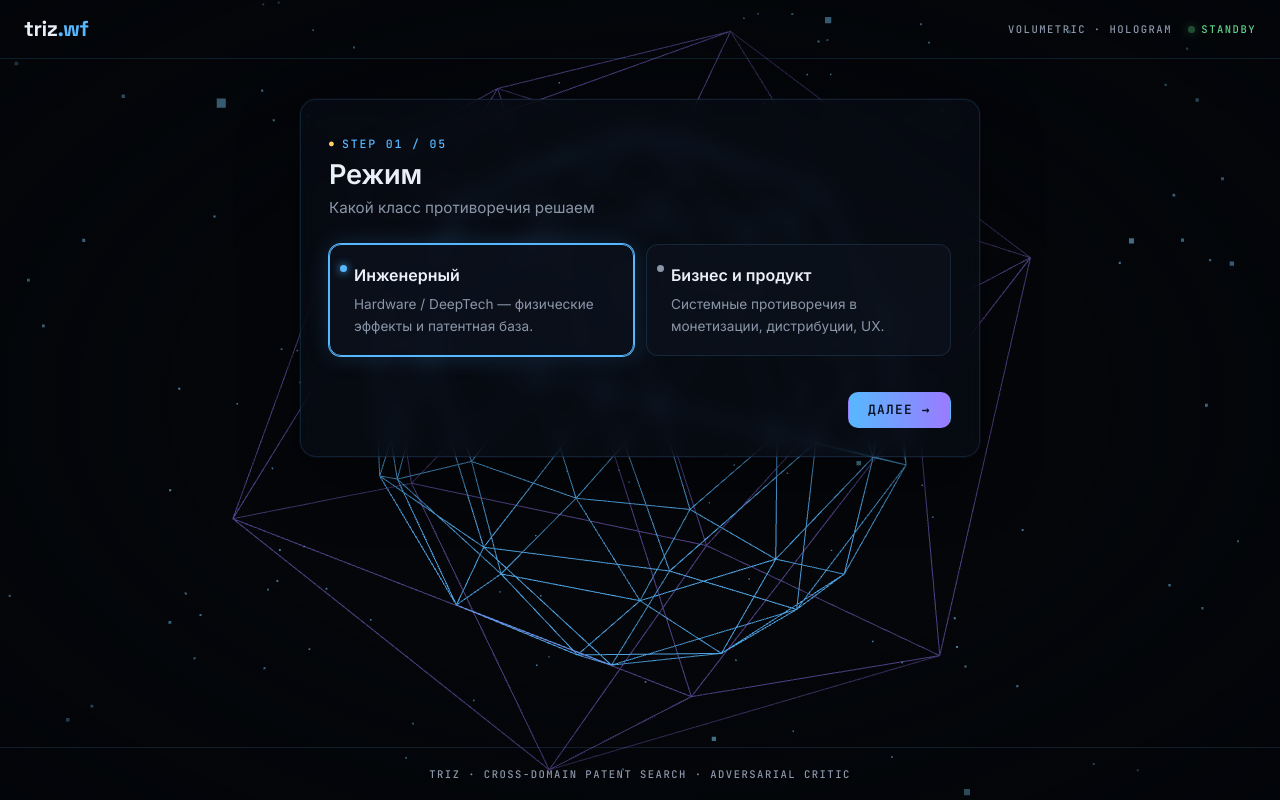
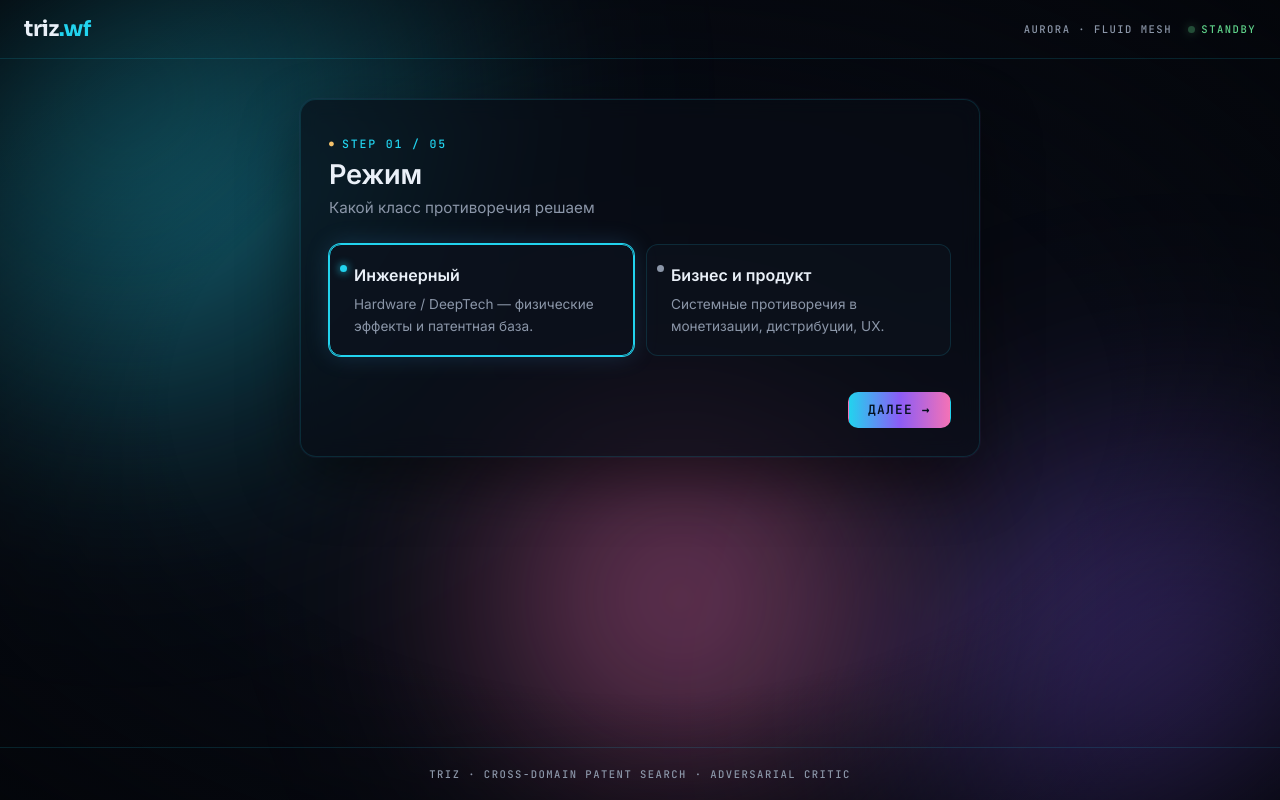
Before and after one commit to dimustriz/triz.wf, a plain HTML site: page web/index.html in a window 1280 px wide. Drawn offline with nearby package versions, Linux system fonts and the light colour scheme; animation ran at ten frames a second.

Commit message:
Add Aurora Mesh / Fluid theme (CSS gradients + glassmorphism)

```diff
--- a/web/app.js
+++ b/web/app.js
@@ -170,7 +170,6 @@ function bind() {
 async function onAction(action) {
   if (action === 'restart') {
     Object.assign(state, { step: 0, problem: '', context: '', status: 'idle', result: null, error: null });
-    if (window.TrizHolo) window.TrizHolo.calm();
     render();
     return;
   }
@@ -193,7 +192,6 @@ async function submit() {
   state.result = null;
   state.error = null;
   render();
-  if (window.TrizHolo) window.TrizHolo.burst();
 
   try {
     const res = await fetch('/api/solve', {
--- a/web/hologram.js
+++ /dev/null
@@ -1,98 +0,0 @@
-// Volumetric hologram background (Three.js WebGL).
-// Rotating wireframe crystal + floating particles; bursts on solve.
-import * as THREE from 'https://cdn.jsdelivr.net/npm/three@0.160.0/build/three.module.js';
-
-(function () {
-  const canvas = document.getElementById('hologram');
-  if (!canvas) return;
-
-  const reduceMotion = window.matchMedia && window.matchMedia('(prefers-reduced-motion: reduce)').matches;
-
-  let renderer, scene, camera, group;
-  let burst = 0;
-  let baseScale = 1;
-
-  try {
-    renderer = new THREE.WebGLRenderer({ canvas, antialias: true, alpha: true });
-    renderer.setPixelRatio(Math.min(window.devicePixelRatio || 1, 2));
-
-    scene = new THREE.Scene();
-    camera = new THREE.PerspectiveCamera(50, 1, 0.1, 100);
-    camera.position.z = 6.5;
-
-    group = new THREE.Group();
-    scene.add(group);
-
-    const inner = new THREE.Mesh(
-      new THREE.IcosahedronGeometry(2, 1),
-      new THREE.MeshBasicMaterial({ color: 0x57b8ff, wireframe: true, transparent: true, opacity: 0.65 }),
-    );
-    group.add(inner);
-
-    const outer = new THREE.Mesh(
-      new THREE.IcosahedronGeometry(2.9, 0),
-      new THREE.MeshBasicMaterial({ color: 0x9b7bff, wireframe: true, transparent: true, opacity: 0.3 }),
-    );
-    group.add(outer);
-
-    const count = 220;
-    const positions = new Float32Array(count * 3);
-    for (let i = 0; i < count; i++) {
-      const r = 3.4 + Math.random() * 1.8;
-      const theta = Math.random() * Math.PI * 2;
-      const phi = Math.acos(2 * Math.random() - 1);
-      positions[i * 3] = r * Math.sin(phi) * Math.cos(theta);
-      positions[i * 3 + 1] = r * Math.sin(phi) * Math.sin(theta);
-      positions[i * 3 + 2] = r * Math.cos(phi);
-    }
-    const pointsGeo = new THREE.BufferGeometry();
-    pointsGeo.setAttribute('position', new THREE.BufferAttribute(positions, 3));
-    const points = new THREE.Points(
-      pointsGeo,
-      new THREE.PointsMaterial({ color: 0x7fd0ff, size: 0.035, transparent: true, opacity: 0.6 }),
-    );
-    group.add(points);
-  } catch (err) {
-    console.error('[hologram] WebGL init failed:', err);
-    return;
-  }
-
-  function resize() {
-    const w = window.innerWidth, h = window.innerHeight;
-    renderer.setSize(w, h, false);
-    camera.aspect = w / h;
-    camera.updateProjectionMatrix();
-    baseScale = Math.min(1, Math.max(0.5, w / h));
-  }
-  window.addEventListener('resize', resize);
-  resize();
-
-  let mx = 0, my = 0;
-  window.addEventListener('pointermove', (e) => {
-    mx = (e.clientX / window.innerWidth - 0.5) * 2;
-    my = (e.clientY / window.innerHeight - 0.5) * 2;
-  });
-
-  function renderFrame() {
-    const t = performance.now() * 0.001;
-    group.rotation.y = t * 0.22 + mx * 0.45;
-    group.rotation.x = t * 0.1 + my * 0.35;
-    group.scale.setScalar(baseScale * (1 + burst * 0.07 + Math.sin(t * 2) * 0.012));
-    burst *= 0.95;
-    renderer.render(scene, camera);
-  }
-
-  if (reduceMotion) {
-    renderFrame();
-  } else {
-    (function loop() {
-      requestAnimationFrame(loop);
-      renderFrame();
-    })();
-  }
-
-  window.TrizHolo = {
-    burst: function () { burst = 1; },
-    calm: function () { burst = 0; },
-  };
-})();
--- a/web/index.html
+++ b/web/index.html
@@ -8,18 +8,22 @@
     <link rel="preconnect" href="https://fonts.googleapis.com" />
     <link rel="preconnect" href="https://fonts.gstatic.com" crossorigin />
     <link
-      href="https://fonts.googleapis.com/css2?family=Inter:wght@400;500;600&family=JetBrains+Mono:wght@400;500;600&family=Space+Grotesk:wght@500;600;700&display=swap"
+      href="https://fonts.googleapis.com/css2?family=Inter:wght@400;500;600&family=JetBrains+Mono:wght@400;500;600&family=Sora:wght@500;600;700&display=swap"
       rel="stylesheet"
     />
     <link rel="stylesheet" href="/style.css" />
   </head>
   <body>
-    <canvas id="hologram" aria-hidden="true"></canvas>
+    <div class="aurora" aria-hidden="true">
+      <span class="blob blob-1"></span>
+      <span class="blob blob-2"></span>
+      <span class="blob blob-3"></span>
+    </div>
 
     <header class="site-header">
       <a class="brand" href="/">triz<span>.wf</span></a>
       <div class="header-meta">
-        <span class="meta-item">VOLUMETRIC · HOLOGRAM</span>
+        <span class="meta-item">AURORA · FLUID MESH</span>
         <span class="meta-item meta-live"><span class="dot"></span>STANDBY</span>
       </div>
     </header>
@@ -31,7 +35,6 @@
     </footer>
 
     <noscript><p class="noscript">Для работы мастера включите JavaScript.</p></noscript>
-    <script type="module" src="/hologram.js"></script>
     <script src="/app.js"></script>
   </body>
 </html>
--- a/web/style.css
+++ b/web/style.css
@@ -1,19 +1,20 @@
 :root {
-  --bg: #04060a;
+  --bg: #070a12;
   --panel: rgba(9, 13, 22, 0.66);
   --panel-2: rgba(13, 18, 30, 0.72);
-  --line: rgba(87, 184, 255, 0.14);
-  --line-bright: rgba(87, 184, 255, 0.30);
+  --line: rgba(34, 211, 238, 0.14);
+  --line-bright: rgba(34, 211, 238, 0.30);
   --text: #eaf0f8;
   --muted: #8b96a8;
-  --cyan: #57b8ff;
-  --violet: #9b7bff;
-  --amber: #ffd166;
+  --cyan: #22d3ee;
+  --violet: #8b5cf6;
+  --pink: #f472b6;
+  --amber: #f5c26b;
   --red: #ff6b6b;
   --green: #5fd38a;
   --font-mono: "JetBrains Mono", ui-monospace, "SF Mono", Menlo, Consolas, monospace;
   --font-sans: "Inter", -apple-system, BlinkMacSystemFont, "Segoe UI", Roboto, sans-serif;
-  --font-head: "Space Grotesk", var(--font-sans);
+  --font-head: "Sora", var(--font-sans);
 }
 
 * { box-sizing: border-box; }
@@ -28,10 +29,35 @@ body {
   font: 16px/1.6 var(--font-sans);
 }
 
-#hologram {
-  position: fixed; inset: 0; z-index: 0;
-  width: 100vw; height: 100vh;
-  display: block;
+.aurora {
+  position: fixed; inset: 0; z-index: 0; overflow: hidden; pointer-events: none;
+}
+.blob {
+  position: absolute; border-radius: 50%;
+  filter: blur(90px); opacity: 0.55; mix-blend-mode: screen;
+  will-change: transform;
+}
+.blob-1 {
+  width: 60vmax; height: 60vmax; top: -22%; left: -12%;
+  background: radial-gradient(circle at 35% 35%, var(--cyan), transparent 62%);
+  animation: drift1 26s ease-in-out infinite alternate;
+}
+.blob-2 {
+  width: 55vmax; height: 55vmax; bottom: -25%; right: -15%;
+  background: radial-gradient(circle at 60% 60%, var(--violet), transparent 62%);
+  animation: drift2 32s ease-in-out infinite alternate;
+}
+.blob-3 {
+  width: 50vmax; height: 50vmax; top: 35%; left: 28%;
+  background: radial-gradient(circle at 50% 50%, var(--pink), transparent 62%);
+  animation: drift3 40s ease-in-out infinite alternate;
+}
+@keyframes drift1 { from { transform: translate3d(0, 0, 0) scale(1); } to { transform: translate3d(12%, 9%, 0) scale(1.18); } }
+@keyframes drift2 { from { transform: translate3d(0, 0, 0) scale(1); } to { transform: translate3d(-11%, -7%, 0) scale(1.12); } }
+@keyframes drift3 { from { transform: translate3d(0, 0, 0) scale(1); } to { transform: translate3d(9%, -11%, 0) scale(0.9); } }
+
+@media (prefers-reduced-motion: reduce) {
+  .blob { animation: none; }
 }
 
 body::after {
@@ -165,7 +191,7 @@ textarea::placeholder { color: #4b5563; }
 }
 .btn:hover { border-color: var(--cyan); color: var(--cyan); }
 .btn.primary {
-  background: linear-gradient(90deg, var(--cyan), var(--violet));
+  background: linear-gradient(90deg, var(--cyan), var(--violet), var(--pink));
   color: #04101f; border-color: transparent;
 }
 .btn.primary:hover { filter: brightness(1.08); color: #04101f; }
```
